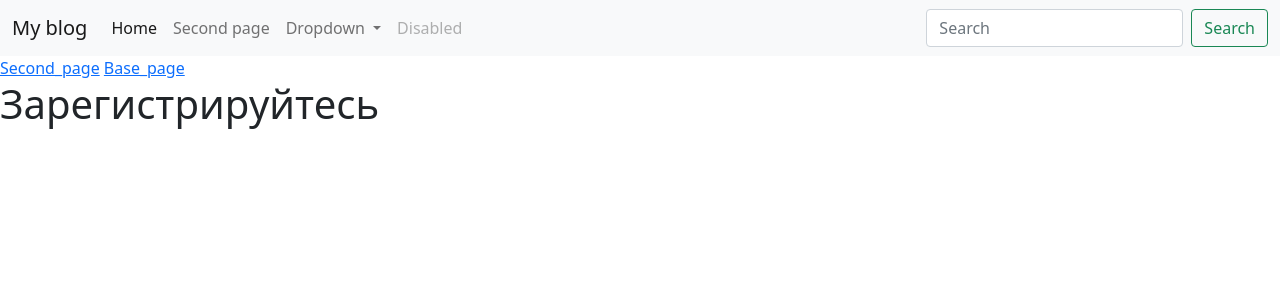
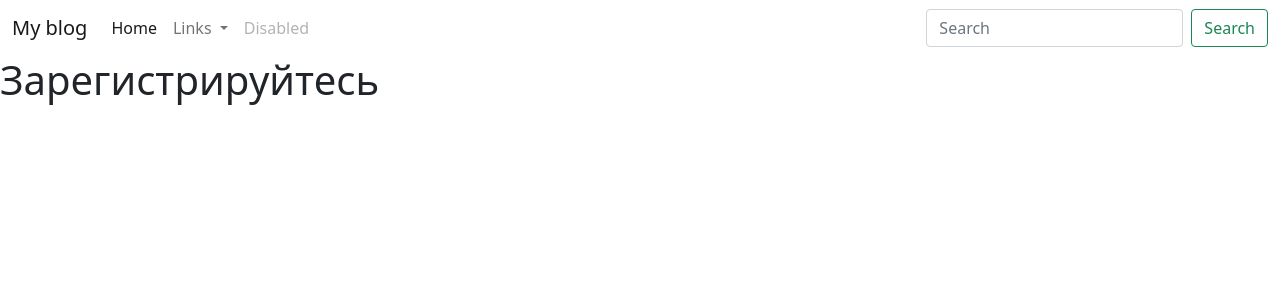
Before and after one commit to Johnynight/DjangoFirst, a Django app: page / in a window 1280 px wide. Shown: the top 300 px of the page. Run offline with Django 4.2, Linux system fonts and the light colour scheme.

Commit message:
30.05.23 job work

```diff
--- a/blog/urls.py
+++ b/blog/urls.py
@@ -19,7 +19,7 @@ from django.urls import path, include
 
 
 urlpatterns = [
-    path('admin/', admin.site.urls),
+    path('admin/', admin.site.urls,),
     path('', include('main.urls')),
     path('blog/', include('main.urls')),
     #path('base/', include('main.urls')),
--- a/main/templates/base.html
+++ b/main/templates/base.html
@@ -11,7 +11,7 @@
      <title>Home</title>
   </head>
   <body>
-  <nav class="navbar navbar-expand-lg navbar-light bg-light">
+  <nav class="navbar navbar-expand-lg navbar-light " >
       <div class="container-fluid">
         <a class="navbar-brand" href="{% url 'home'%}">My blog</a>
     <button class="navbar-toggler" type="button" data-bs-toggle="collapse" data-bs-target="#navbarSupportedContent" aria-controls="navbarSupportedContent" aria-expanded="false" aria-label="Toggle navigation">
@@ -22,18 +22,13 @@
         <li class="nav-item">
           <a class="nav-link active" aria-current="page" href="{% url 'home' %} ">Home</a>
         </li>
-        <li class="nav-item">
-          <a class="nav-link" href="{% url 'second'%}">Second page</a>
-        </li>
         <li class="nav-item dropdown">
           <a class="nav-link dropdown-toggle" href="#" id="navbarDropdown" role="button" data-bs-toggle="dropdown" aria-expanded="false">
-            Dropdown
+            Links
           </a>
           <ul class="dropdown-menu" aria-labelledby="navbarDropdown">
-            <li><a class="dropdown-item" href="#">Action</a></li>
-            <li><a class="dropdown-item" href="#">Another action</a></li>
-            <li><hr class="dropdown-divider"></li>
-            <li><a class="dropdown-item" href="#">Something else here</a></li>
+            <li><a class="dropdown-item" href="{% url 'second' %} ">Second page</a></li>
+            <li><a class="dropdown-item" href="http://127.0.0.1:8000/admin/">Admin panel</a></li>
           </ul>
         </li>
         <li class="nav-item">
--- a/main/templates/main/home.html
+++ b/main/templates/main/home.html
@@ -6,10 +6,7 @@
 {% endblock title%}
 
 {% block content%}
-    <a href="{% url 'second'%}">Second_page</a>
-    <a href="{% url 'base'%}">Base_page</a>
     {% if user.is_authenticated %}
-
         <h1>Посты</h1>
         {% for post in posts %}
             <h3>{{post.title}}</h3>
```
